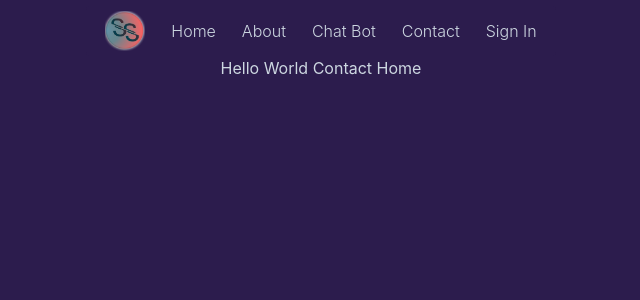
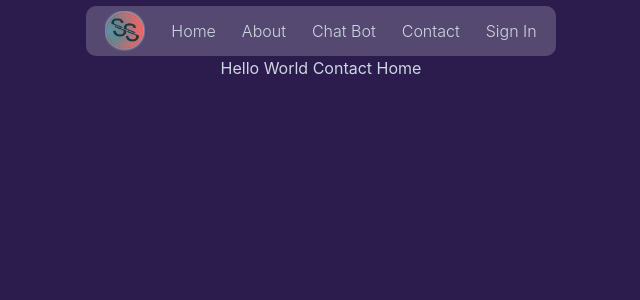
Before and after one commit to SimulShift/SimulShift.comGrpc-web, a React (Create React App) app: page / in a window 1280 px wide. Shown: the top 300 px of the page, without its empty margins (319-959 px from the left). Built offline with nearby package versions, Linux system fonts and the light colour scheme; no server answers.

Commit message:
fixed theme changing button to display current mode

```diff
--- a/src/navbar/Navbar.tsx
+++ b/src/navbar/Navbar.tsx
@@ -1,5 +1,5 @@
 import PfpMenu from './components/pfp/PfpMenu'
-import {List, ListItemButton} from '@mui/joy'
+import {List, ListItemButton, useTheme} from '@mui/joy'
 import SimulShiftLogo from '../assets/SimulShiftLogo.png'
 import {useEffect} from 'react'
 import {useLoginContext} from '../auth/LoginContext'
@@ -34,6 +34,7 @@ type NavbarProps = {
 }
 
 const Navbar = ({style}: NavbarProps) => {
+  const theme = useTheme()
   const loginContext = useLoginContext()
 
   useEffect(() => {
@@ -52,8 +53,8 @@ const Navbar = ({style}: NavbarProps) => {
       role="menubar"
       data-joy-color-scheme="dark"
       sx={{
-        bgcolor: 'background.body',
-        borderRadius: '4px',
+        bgcolor: `rgba(255,255,255, 0.2)`,
+        borderRadius: '10px',
         maxWidth: 'fit-content',
         mt: style?.marginTop,
       }}>
--- a/src/navbar/components/pfp/PfpDropdownItems.tsx
+++ b/src/navbar/components/pfp/PfpDropdownItems.tsx
@@ -28,6 +28,7 @@ type PfpDropdown = {
   mobileDisplay: boolean
 }
 const PfpDropdownItems = ({mobileDisplay}: PfpDropdown) => {
+  const {mode, setMode} = useColorScheme()
   const loginContext = useLoginContext()
 
   return (
@@ -35,7 +36,7 @@ const PfpDropdownItems = ({mobileDisplay}: PfpDropdown) => {
       <Menu>
         <MobilePfpDropdown mobileDisplay={mobileDisplay} />
         <MenuItem>
-          Light Mode <ThemeSwitch />
+          {mode} <ThemeSwitch />
         </MenuItem>
         <MenuItem href="/profile">Profile</MenuItem>
         <MenuItem href="/settings">Settings</MenuItem>
```
